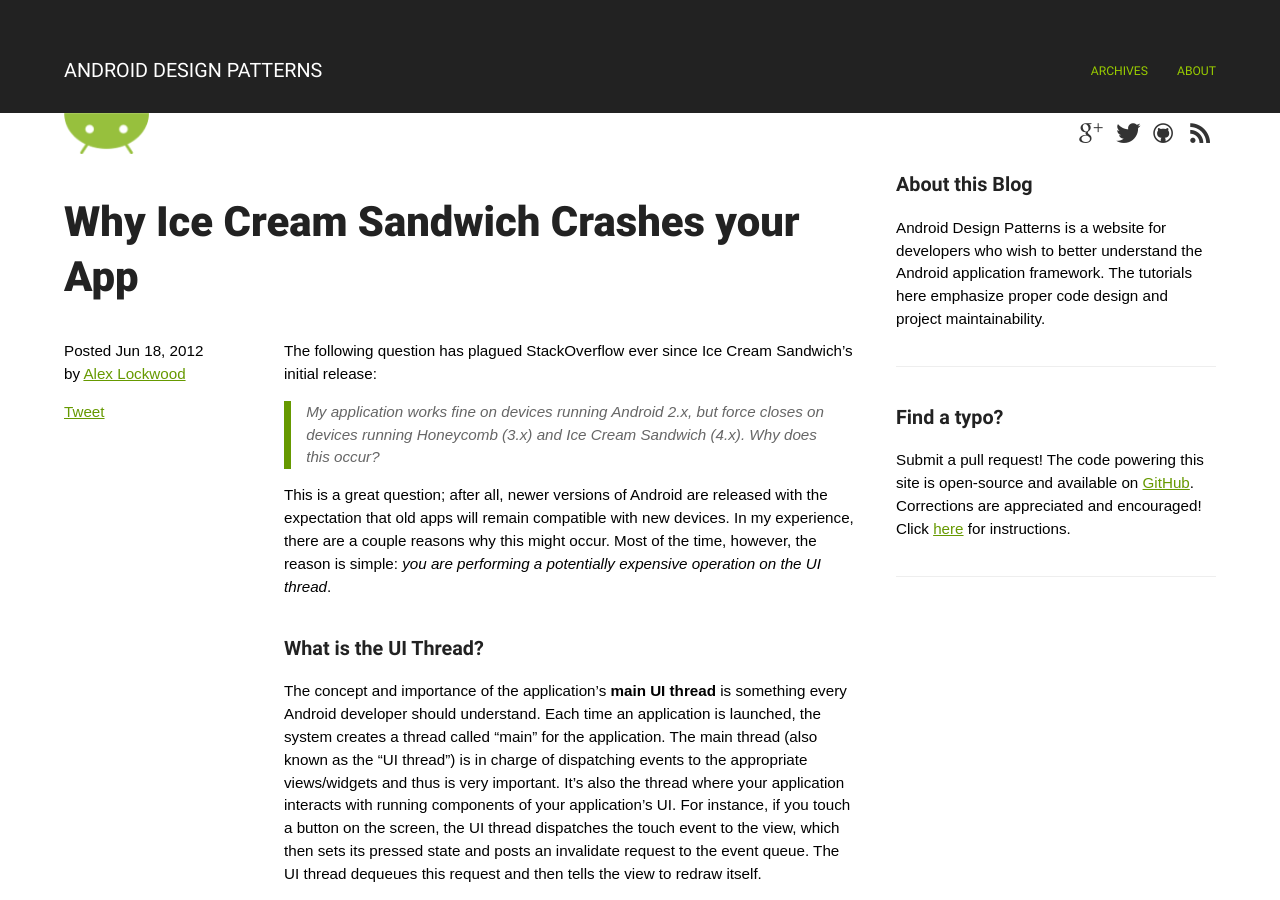
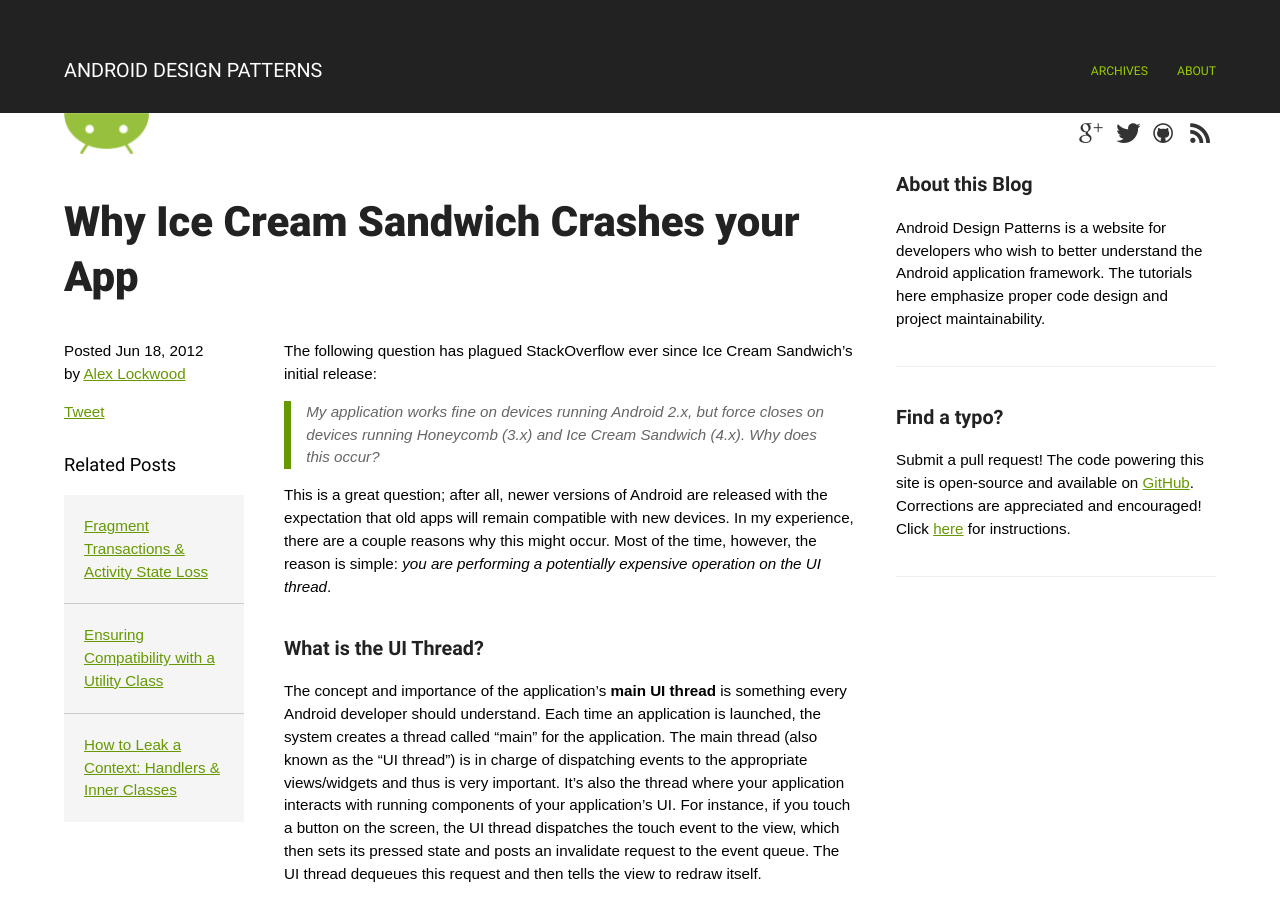
Before and after one commit to alexjlockwood/AndroidDesignPatterns, a Jekyll site: the page built from _posts/2012-06-18-why-ice-cream-sandwich-crashes-your-app.md, in a window 1280 px wide and 900 px high. Built offline with Jekyll 4.4.1, drawn with Linux system fonts in a browser that asks for light colours; some web fonts are replaced; Markdown is read by kramdown in place of the engine named in the settings; comment, search, counter and statistics services are not loaded.

Commit message:
Added related posts

```diff
--- a/_posts/2012-06-18-why-ice-cream-sandwich-crashes-your-app.md
+++ b/_posts/2012-06-18-why-ice-cream-sandwich-crashes-your-app.md
@@ -3,6 +3,9 @@
 title: 'Why Ice Cream Sandwich Crashes your App'
 date: 2012-06-18
 permalink: /2012/06/app-force-close-honeycomb-ics.html
+related: ['/2013/08/fragment-transaction-commit-state-loss.html',
+          '/2012/06/compatability-manager-utility-class.html',
+          '/2013/01/inner-class-handler-memory-leak.html']
 ---
 The following question has plagued StackOverflow ever since Ice Cream
 Sandwich's initial release:
```
